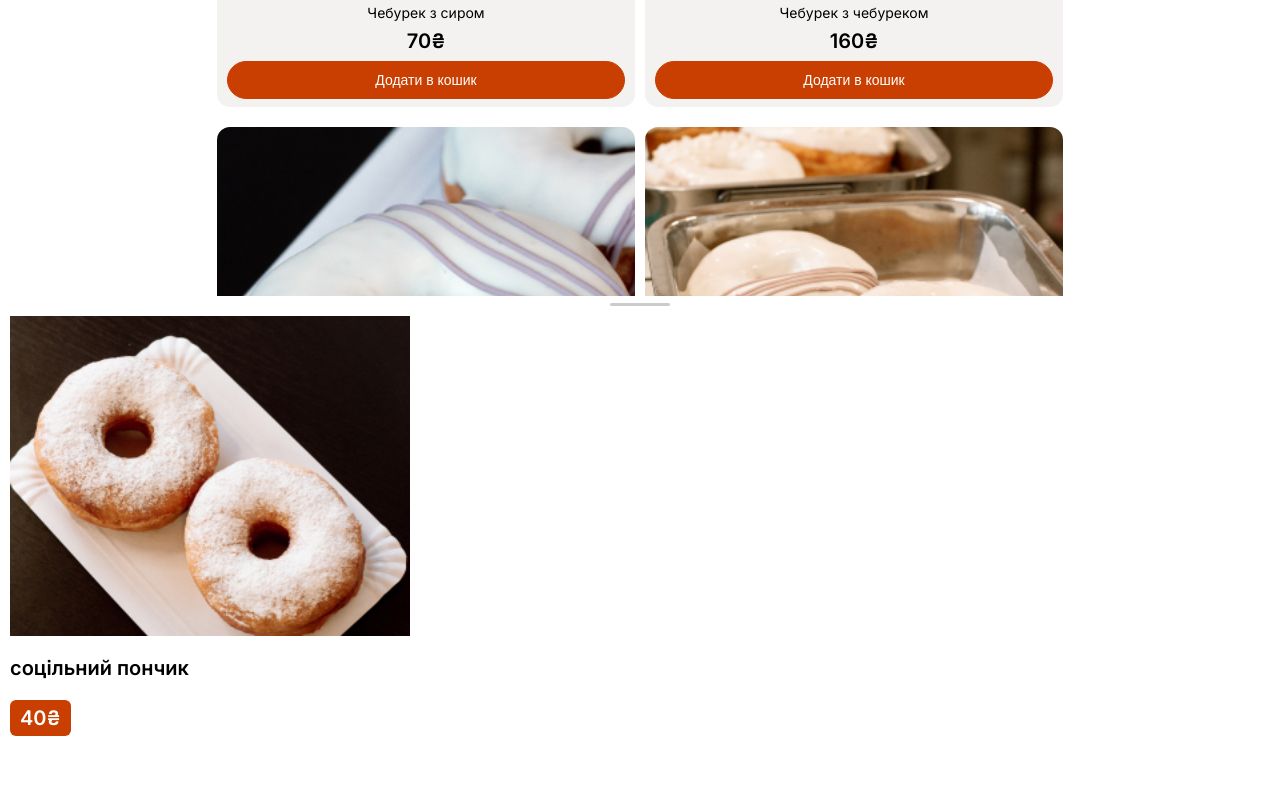
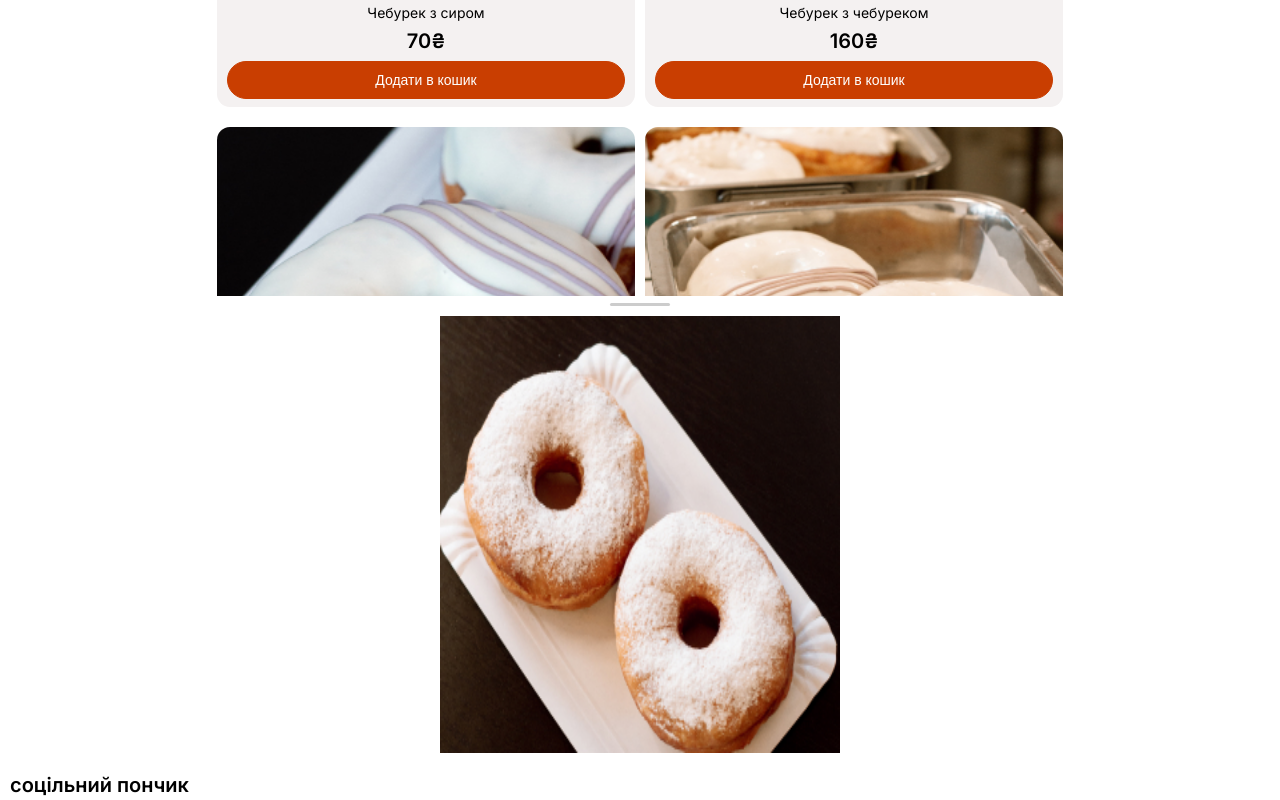
Before and after one commit to ArturTroyanDev/cheburek-shop, a Next.js app: page / in a window 1280 px wide. Shown: the part 860-1660 px from the top of the page. Built offline with nearby package versions, Linux system fonts and the light colour scheme.

Commit message:
update popup

```diff
--- a/src/components/ProductCard/ProductCard.module.scss
+++ b/src/components/ProductCard/ProductCard.module.scss
@@ -20,9 +20,9 @@
     }
 
     .image {
-        // border-radius: 13px;
-        border-top-left-radius: 13px;
-        border-top-right-radius: 13px;
+        border-radius: 13px 13px 0px 0px;
+        object-fit: cover;
+        aspect-ratio: 300 / 240;
     }
 
 
@@ -34,8 +34,8 @@
         padding: 8px 10px;
         gap: 8px;
         background: rgba(244, 241, 241, 1);
-        border-bottom-left-radius: 13px;
-        border-bottom-right-radius: 13px;
+        border-radius: 0px 0px 13px 13px;
+
 
 
         .title {
--- a/src/components/ProductCard/ProductCard.tsx
+++ b/src/components/ProductCard/ProductCard.tsx
@@ -19,8 +19,8 @@ type Props = {
 
 export function ProductCard({ image, title, price }: Props) {
     const [popupActive, setPopupActive] = React.useState(false)
+    const [isButtonActive, setButtonActive] = React.useState(false)
 
-    // console.log(popupActive)
 
     return (
 
@@ -37,10 +37,10 @@ export function ProductCard({ image, title, price }: Props) {
             <div className={styles.content}>
                 <h4 className={styles.title}>{title}</h4>
                 <div className={styles.price}>{price + "₴"}</div>
+
                 <Button text={'Додати в кошик'} onClick={() => setPopupActive(true)} />
 
-
-                <ProductPopup active={popupActive} setActive={setPopupActive} image={image} title={title} price={price}/>
+                <ProductPopup active={popupActive} setActive={setPopupActive} image={image} title={title} price={price} />
 
 
 
--- a/src/components/ProductPopup/ProductPopup.module.scss
+++ b/src/components/ProductPopup/ProductPopup.module.scss
@@ -70,14 +70,11 @@
 
 
             .image {
-                // border-radius: 13px;
-                // width: 100%;
-                // height: 100%;
-                // object-fit: cover;
-                // height: 100%;
+                align-self: center;
                 width: 100%;
                 height: auto;
                 max-width: 400px;
+                aspect-ratio: 300 / 328;
             }
 
             .info {
--- a/src/components/assets/productCardData/productCardDaraArray.js
+++ b/src/components/assets/productCardData/productCardDaraArray.js
@@ -1,4 +1,4 @@
-import image1 from "../../../../public/foodPhotos/for_320px_screens/cheburek1_300x240px.jpg"
+import image1 from "../../../../public/foodPhotos/for_320px_screens/cheburek1_300x328px.jpg"
 import image2 from "../../../../public/foodPhotos/for_320px_screens/cheburek2_300x240px.jpg"
 import image3 from "../../../../public/foodPhotos/for_320px_screens/cheburek3_300x240px.jpg"
 import image4 from "../../../../public/foodPhotos/for_320px_screens/cheburek4_300x240px.jpg"
```
Also changed, not shown: public/foodPhotos/for_320px_screens/cheburek1_300x328px.jpg (added).
